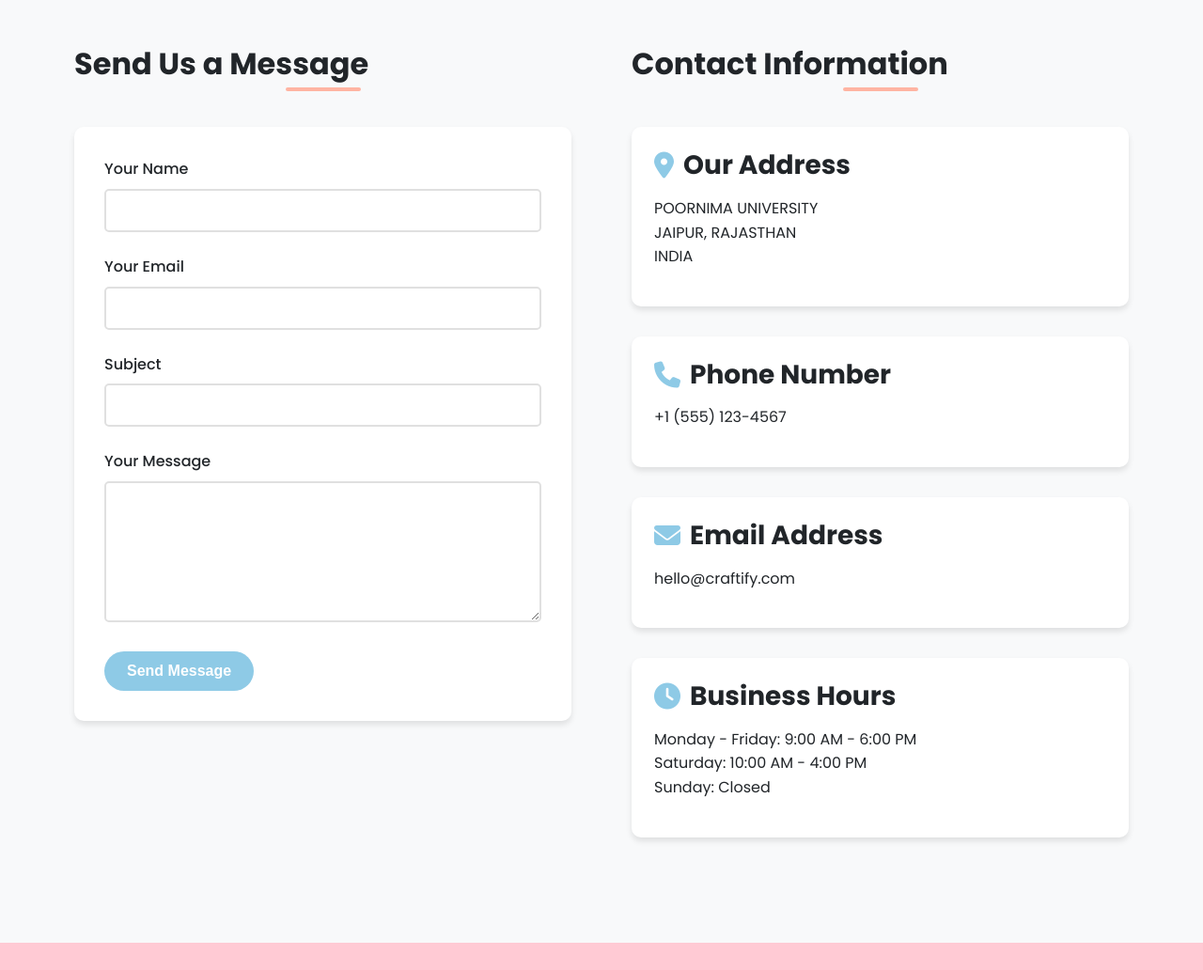
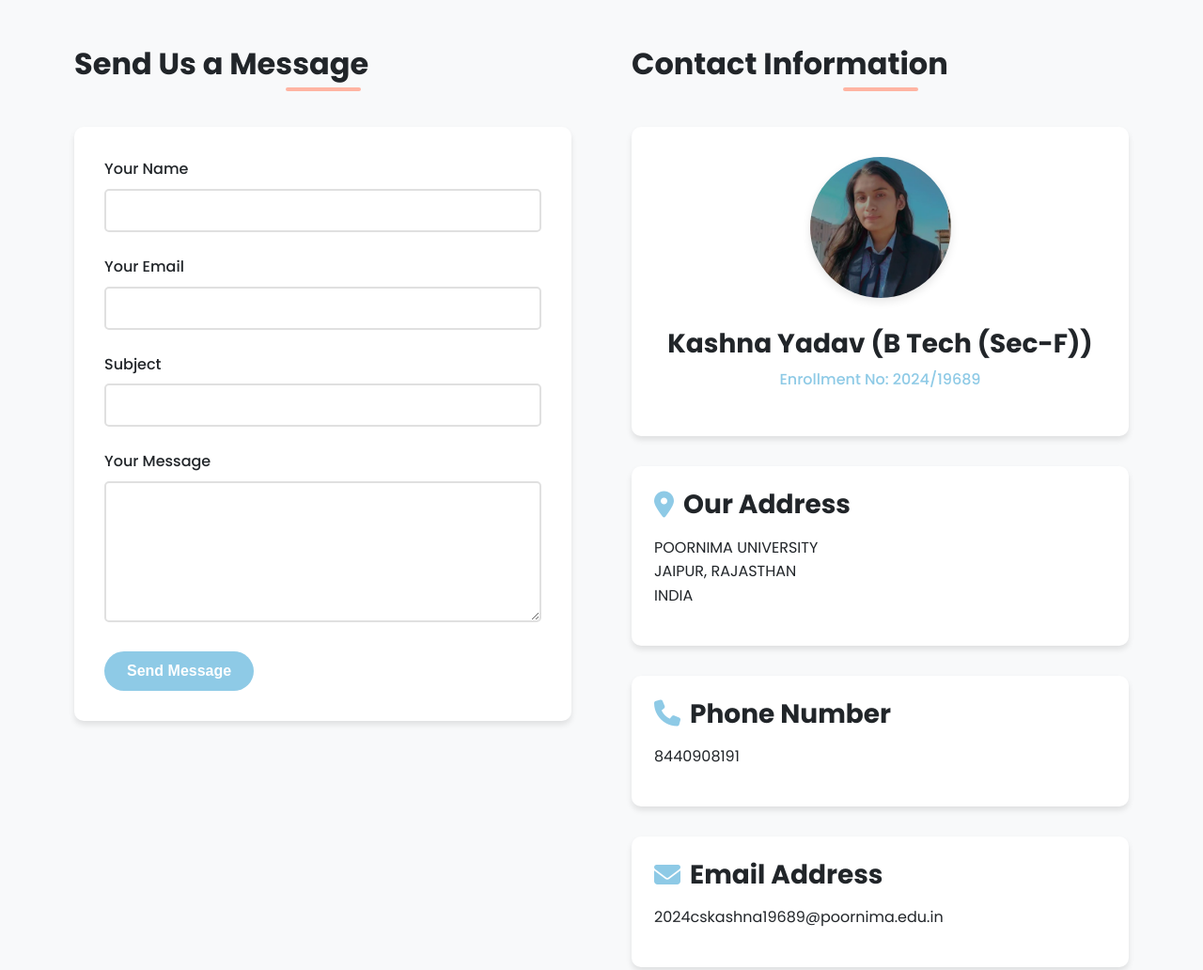
Before and after one commit to KashnaYadav/college-project, a plain HTML site: page contact.html in a window 1280 px wide. Shown: the part 380-1412 px from the top of the page at 94% size. Drawn offline with Linux system fonts and the light colour scheme.

Commit message:
Updated HTML and added new images

```diff
--- a/contact.html
+++ b/contact.html
@@ -69,6 +69,14 @@
                 </div>
                 <div>
                     <h2 class="section-title" style="text-align: left;">Contact Information</h2>
+                    <div class="card" style="text-align: center; margin-bottom: 2rem; padding: 2rem;">
+        <img src="WhatsApp Image 2025-10-15 at 20.16.27_9e218235.jpg" alt="My Photo"
+             style="width:150px; height:150px; border-radius:50%; object-fit:cover; margin-bottom:1rem; box-shadow:0 4px 10px rgba(0,0,0,0.1);">
+        <h3 style="margin: 0.5rem 0;">Kashna Yadav (B Tech (Sec-F))</h3>
+        <p style="font-weight: 500; color: var(--primary);">Enrollment No: 2024/19689</p>
+
+    </div>
+
                     <div class="card" style="margin-bottom: 2rem;">
                         <div class="card-body">
                             <h3 style="display: flex; align-items: center; margin-bottom: 1rem;">
@@ -85,7 +93,7 @@
                                 <i class="fas fa-phone" style="color: var(--primary); margin-right: 10px;"></i>
                                 Phone Number
                             </h3>
-                            <p>+1 (555) 123-4567</p>
+                            <p>8440908191</p>
                         </div>
                     </div>
 
@@ -95,7 +103,7 @@
                                 <i class="fas fa-envelope" style="color: var(--primary); margin-right: 10px;"></i>
                                 Email Address
                             </h3>
-                            <p>hello@craftify.com</p>
+                            <p>2024cskashna19689@poornima.edu.in</p>
                         </div>
                     </div>
 
```
Also changed, not shown: about.html (+2 -2 lines), WhatsApp Image 2025-10-15 at 20.16.27_9e218235.jpg (added).
